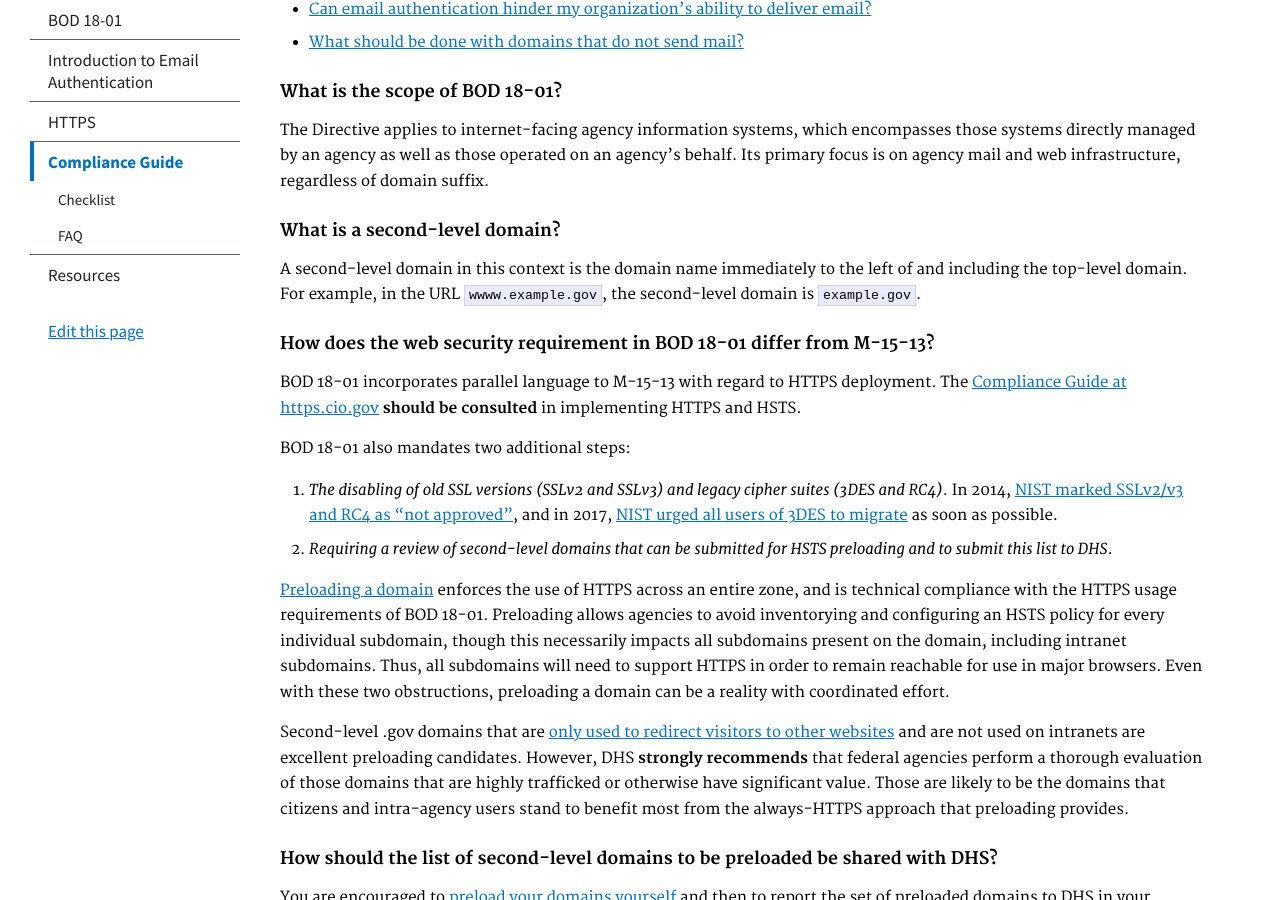
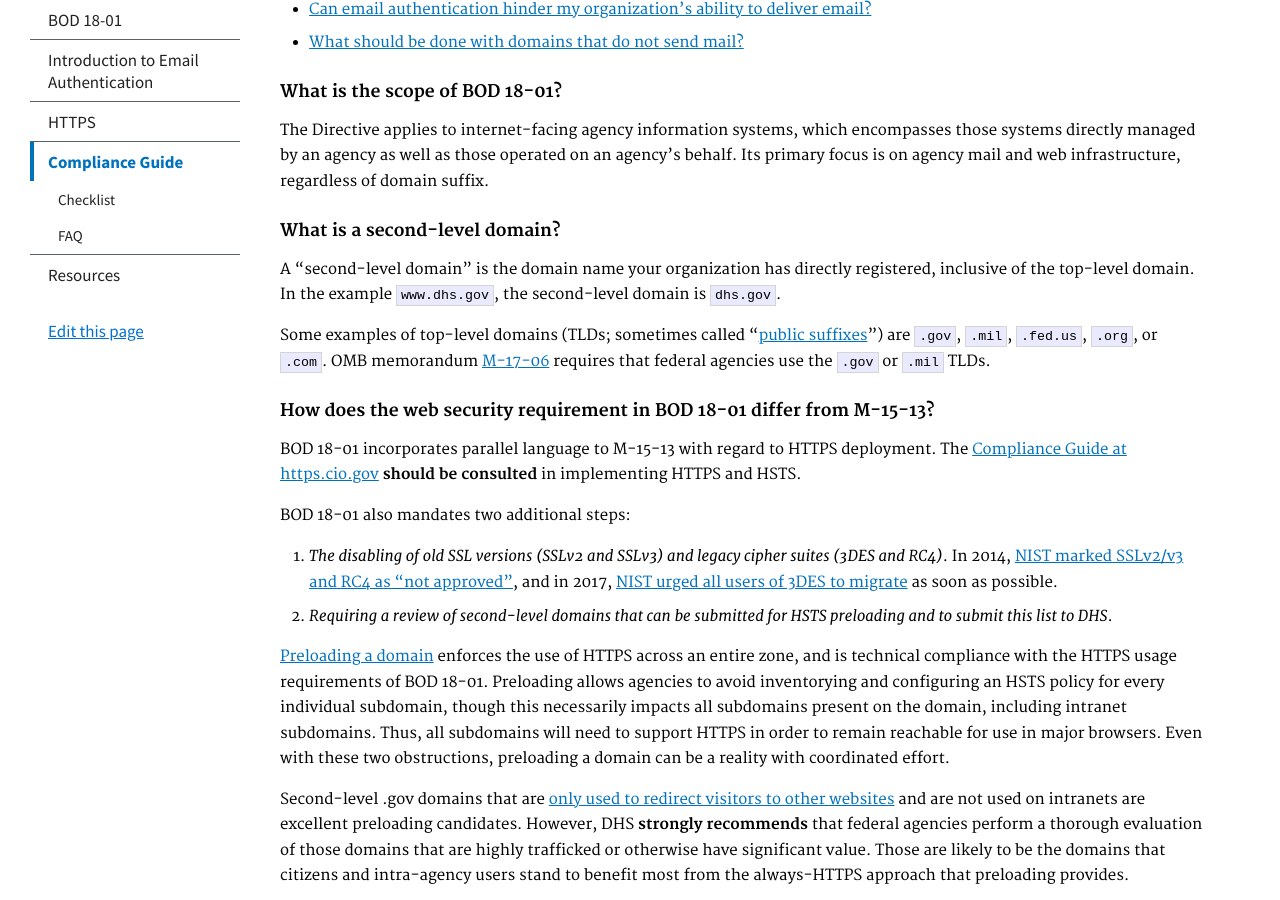
Before and after one commit to cisagov/cyber.dhs.gov, a Jekyll site: the page built from pages/guide.md, in a window 1280 px wide and 900 px high, scrolled down 1362 px. Built offline with Jekyll 4.4.1, drawn with Linux system fonts in a browser that asks for light colours.

Commit message:
SLD language edit

```diff
--- a/pages/guide.md
+++ b/pages/guide.md
@@ -48,7 +48,9 @@ The Directive applies to internet-facing agency information systems, which encom
 
 
 #### What is a second-level domain?
-A second-level domain in this context is the domain name immediately to the left of and including the top-level domain. For example, in the URL `wwww.example.gov`, the second-level domain is `example.gov`.
+A "second-level domain" is the domain name your organization has directly registered, inclusive of the top-level domain. In the example `www.dhs.gov`, the second-level domain is `dhs.gov`.
+
+Some examples of top-level domains (TLDs; sometimes called "[public suffixes](https://publicsuffix.org/learn/)") are `.gov`, `.mil`, `.fed.us`, `.org`, or `.com`.  OMB memorandum [M-17-06](https://policy.cio.gov/web-policy/domain/) requires that federal agencies use the `.gov` or `.mil` TLDs.
 
 
 #### How does the web security requirement in BOD 18-01 differ from M-15-13?
```
